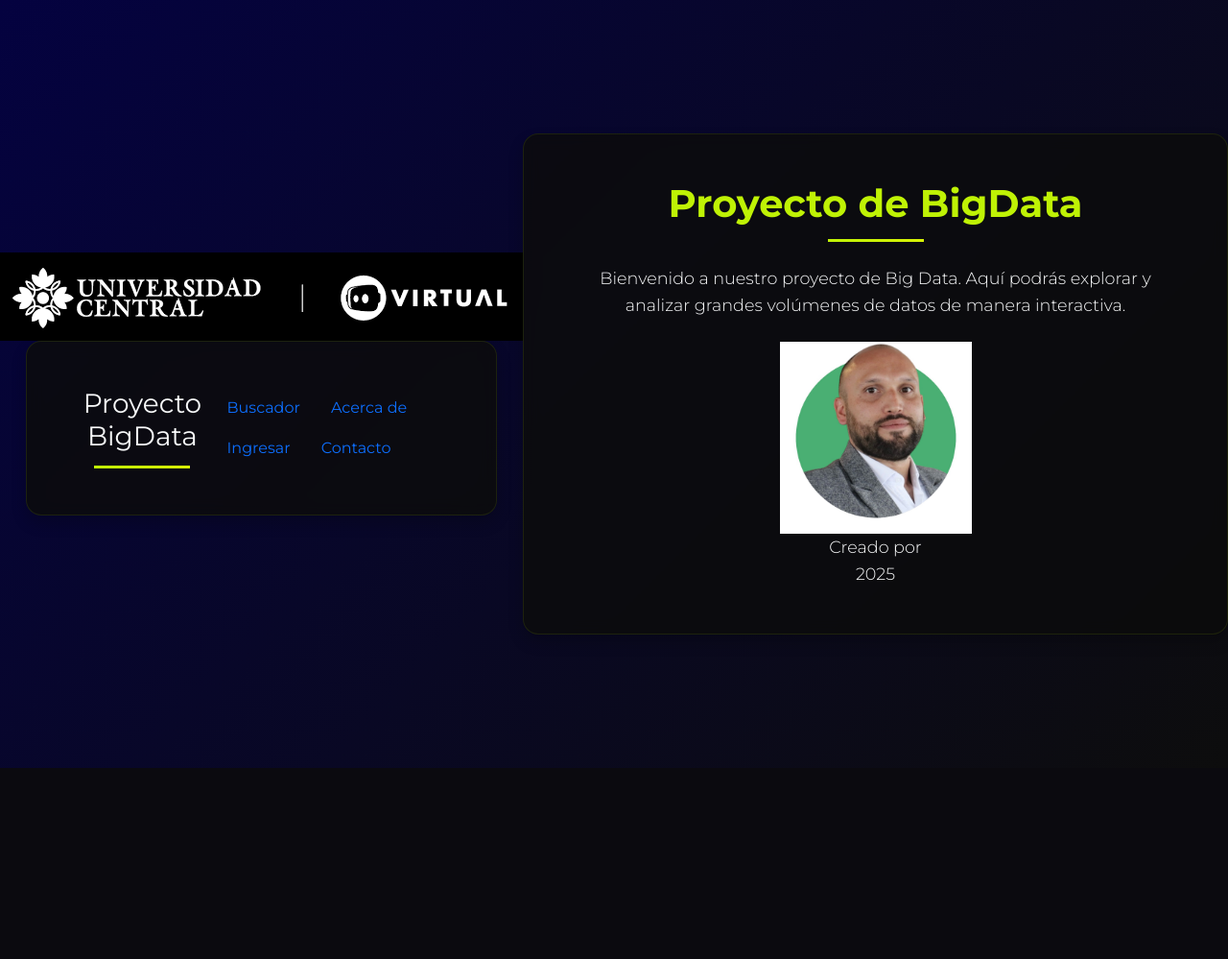
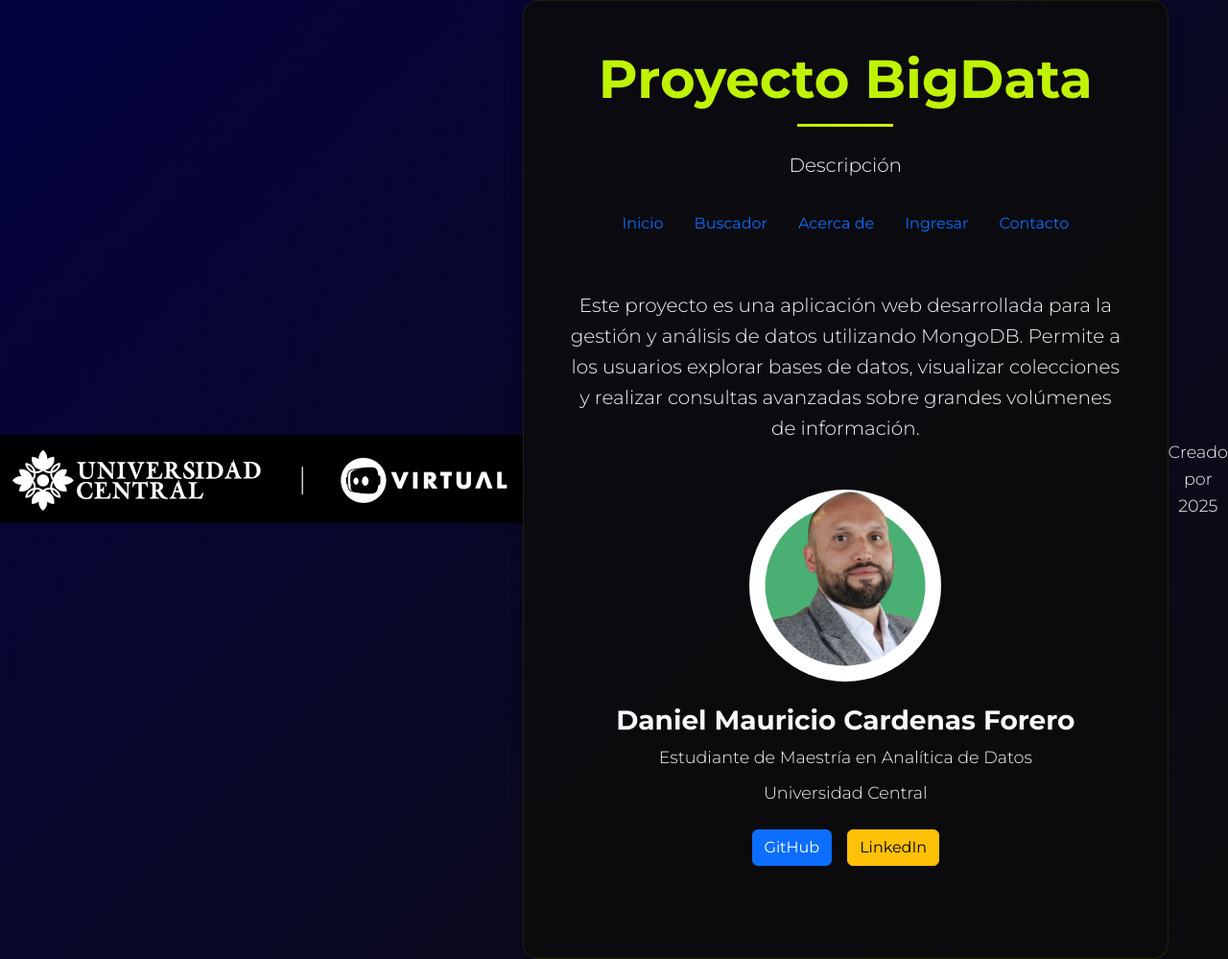
Before and after one commit to Dcardenasf/BigDataApp, a Flask app: template templates/index.html in a window 1280 px wide. Shown: the whole page at 96% size. Before the commit the page ends 800 px from the top, so only its background shows below. Run offline with Flask 3, Linux system fonts and the light colour scheme; the template is opened without the code that fills it, so the values that code supplies are empty.

Commit message:
Version 1.5

```diff
--- a/templates/index.html
+++ b/templates/index.html
@@ -2,40 +2,70 @@
 <html lang="es">
 <head>
     <meta charset="UTF-8">
-    <meta name="viewport" content="width=device-width, initial-sca  le=1.0">
-    <title>Proyecto BigDatta</title>
+    <meta name="viewport" content="width=device-width, initial-scale=1.0">
+    <title>Proyecto BigData</title>
     <link href="https://cdn.jsdelivr.net/npm/bootstrap@5.3.2/dist/css/bootstrap.min.css" rel="stylesheet" integrity="sha384-T3c6CoIi6uLrA9TneNEoa7RxnatzjcDSCmG1MXxSR1GAsXEV/Dwwykc2MPK8M2HN" crossorigin="anonymous">
     <link href="https://fonts.googleapis.com/css2?family=Montserrat:wght@300;400;600;700&display=swap" rel="stylesheet">
     <link href="{{ url_for('static', filename='css/variables.css') }}" rel="stylesheet">
     <link rel="stylesheet" href="{{ url_for('static', filename='css/bigdata-project.css') }}">
 </head>
 <body>
+    <!-- Header con logo -->
     <header class="header">
-        <div class ="logo-container">
+        <div class="logo-container">
             <a href="/">
-                <img src="{{ url_for('static', filename='Images/logo.png') }}" alt="Logo" class="logo">
+                <img src="{{ url_for('static', filename='Images/logo.png') }}" alt="Logo Universidad Central" class="logo">
             </a>
         </div>
+    </header>
+
+    <!-- Contenido principal -->
     <div class="container">
-            <div class="d-flex justify-content-between align-items-center">
-                <h1 class="h3 mb-0">Proyecto BigData</h1>
-                <nav>
-                    <ul class="nav">
+        <!-- Título principal centrado -->
+        <div class="text-center mb-4">
+            <h1 class="display-4 fw-bold">Proyecto BigData</h1>
+            <p class="lead">Descripción</p>
+        </div>
+
+        <!-- Navegación centrada -->
+        <nav class="text-center mb-5">
+            <ul class="nav justify-content-center">
+                <li class="nav-item"><a class="nav-link" href="/">Inicio</a></li>
                 <li class="nav-item"><a class="nav-link" href="/buscador">Buscador</a></li>
                 <li class="nav-item"><a class="nav-link" href="/about">Acerca de</a></li>
                 <li class="nav-item"><a class="nav-link" href="/login">Ingresar</a></li>
                 <li class="nav-item"><a class="nav-link" href="/contacto">Contacto</a></li>
             </ul>
         </nav>
+
+        <!-- Descripción del proyecto -->
+        <div class="text-center mb-5">
+            <p class="lead">
+                Este proyecto es una aplicación web desarrollada para la gestión y análisis de datos utilizando MongoDB.
+                Permite a los usuarios explorar bases de datos, visualizar colecciones y realizar consultas avanzadas
+                sobre grandes volúmenes de información.
+            </p>
+        </div>
+
+        <!-- Información del creador -->
+        <div class="text-center mb-5">
+            <div class="mb-4">
+                <img src="{{ url_for('static', filename='Images/creador.png') }}"
+                     alt="Daniel Mauricio Cardenas Forero"
+                     class="img-fluid rounded-circle"
+                     style="max-width: 200px;">
+            </div>
+
+            <h3 class="fw-bold">Daniel Mauricio Cardenas Forero</h3>
+            <p class="mb-2">Estudiante de Maestría en Analítica de Datos</p>
+            <p class="mb-4">Universidad Central</p>
+
+            <!-- Botones de redes sociales -->
+            <div class="d-flex justify-content-center gap-3">
+                <a href="https://github.com/DCardenasf" class="btn btn-primary" target="_blank">GitHub</a>
+                <a href="#" class="btn btn-warning" target="_blank">LinkedIn</a>
             </div>
         </div>
-    </header>
-
-    <div class="container">
-        <h1 class="text-center">Proyecto de BigData</h1>
-        <p class="text-center">Bienvenido a nuestro proyecto de Big Data. Aquí podrás explorar y analizar grandes volúmenes de datos de manera interactiva.</p>
-        <div class="text-center">
-            <img src="{{ url_for('static', filename='Images/creador.png') }}" alt="creador" class="img-fluid" style="max-width: 200px;">
     </div>
 
     <footer class="text-center">
```
Lines whose indentation alone changed are shown as unchanged.
